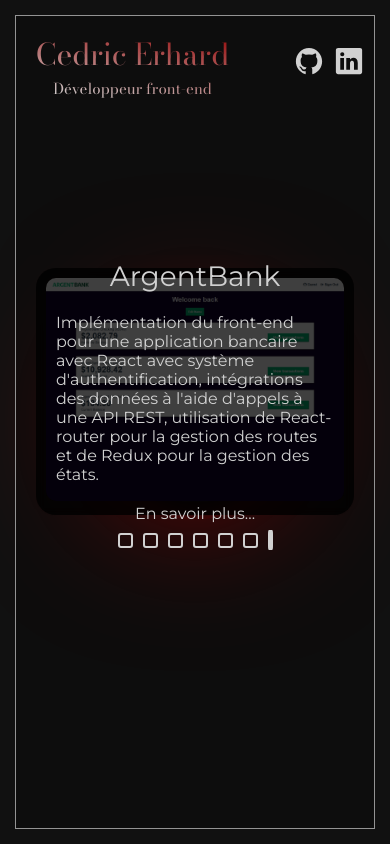
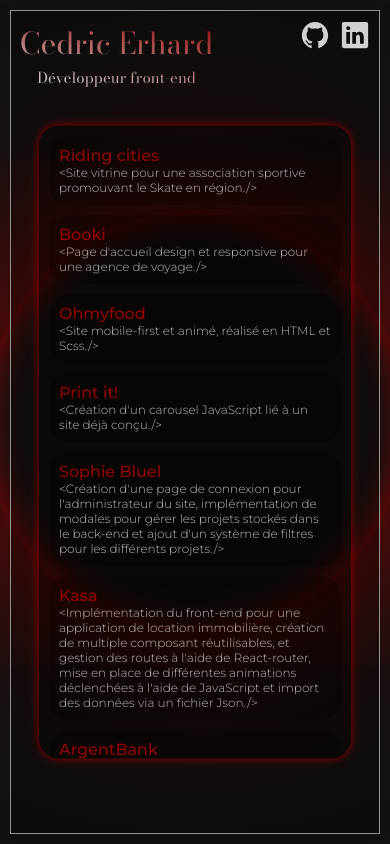
Before and after one commit to C05n/Portfolio, a Next.js app: page / in a window 390 px wide. Built offline with nearby package versions, Linux system fonts and the light colour scheme.

Commit message:
Add files via upload

```diff
--- a/src/app/page.js
+++ b/src/app/page.js
@@ -21,7 +21,7 @@
    }
   }, []);
   return (
-    <main>
+    <main data-scroll-target=".Projects_container">
       <Nav onToggleVisibility={handleToggleVisibility} />
       <Info />
       <Projects  isVisible={visibilityState.projets} />
--- a/src/components/info/info.module.css
+++ b/src/components/info/info.module.css
@@ -1,6 +1,8 @@
 .info_container {
-   position: absolute;
-   bottom: 30px;
+   position: fixed;
+   bottom: calc(var(--pad) * 2);
+   left: calc(var(--pad) * 2);
+   width: fit-content;
    background: linear-gradient(10deg, var(--font) 5%, var(--primary));
    background-clip: text;
    color: transparent;
@@ -18,7 +20,8 @@
 @media ( max-width: 991px) {
    .info_container {
       bottom: inherit;
-      top: 15px;
+      top: calc(var(--pad_responsive) * 2);
+      left: calc(var(--pad_responsive) * 2);
       .info_container_title {
          font-size: 30px
       }
@@ -26,5 +29,4 @@
          font-size: 15px;
       }
    }
-
 }
--- a/src/components/nav/nav.module.css
+++ b/src/components/nav/nav.module.css
@@ -1,5 +1,5 @@
 .nav {
-   position: absolute;
+   position: fixed;
    top: 100px;
    display: flex;
    flex-direction: column;
--- a/src/components/profiles/profiles.module.css
+++ b/src/components/profiles/profiles.module.css
@@ -1,7 +1,7 @@
 .profiles_container {
-   position: absolute;
-   bottom: 30px;
-   right: 30px;
+   position: fixed;
+   bottom: calc(var(--pad) * 2);
+   right: calc(var(--pad) * 2);
    display: flex;
    flex-direction: row;
    gap: 20px;
@@ -17,13 +17,12 @@
 @media ( max-width: 991px) {
    .profiles_container {
       bottom: inherit;
-      top: 30px;
-      right: 10px;
+      top: calc(var(--pad_responsive) *2);
+      right: calc(var(--pad_responsive) *2);
       gap: 10px;
       .profiles_container_icon {
          height: 30px;
          width: 30px;
       }
    }
-
 }
--- a/src/components/projects/projects.js
+++ b/src/components/projects/projects.js
@@ -1,37 +1,22 @@
 "use client"
 import Link from "next/link";
-import Image from "next/image";
 import React, { useState } from 'react';
 import style from "./projects.module.css";
 import projectsData from '../../data/projects.json';
 
 export default function Projects({ isVisible }) {
    if (!isVisible) return null;
-
    const [projects] = useState(projectsData);
-   const randomIndex = Math.floor(Math.random() * projects.length);
-   const [activeIndex, setActiveIndex] = useState(randomIndex);
-   const project = projects[activeIndex];
-
    return (
       <section className={style.projects_container}>
-         <div className={style.projects_card}>
-            <Image src={project.cover} className={style.projects_card_img}  width="660" height="495" layout="responsive" alt="Project cover" />
-            <div className={style.projects_card_info}>
-               <h3 className={style.projects_card_info_title}>{project.title}</h3>
-               <p className={style.projects_card_info__description}>{project.description}</p>
-               <Link href={project.link} className={style.projects_card_info_link} target="_blank">En savoir plus...</Link>
-            </div>
-         </div>
-         <div className={style.projects_selector}>
-            {projects.map((_, index) => (
-               <span
-                  key={index}
-                  className={`${style.projects_selector_dot} ${index === activeIndex ? style.active : ''}`}
-                  onClick={() => setActiveIndex(index)}
-               ></span>
+         {projects.map((project) => (
+               <div className= {style.projects_card} key={project.id}>
+                  <Link href={project.link} target="_blank">
+                     <h3 className={style.projects_title}>{project.title}</h3>
+                     <p className={style.projects_subtitle}>&#60;{project.description}/&#62;</p>
+                  </Link>
+               </div>
             ))}
-         </div>
       </section>
    )
 }
--- a/src/components/projects/projects.module.css
+++ b/src/components/projects/projects.module.css
@@ -1,89 +1,59 @@
 .projects_container {
-   position: relative;
+   position: fixed;
    top: 50%;
    left: 50%;
    transform: translateX(-50%) translateY(-50%);
-   width: fit-content;
+   display: flex;
+   flex-direction: column;
+   gap: 10px;
+   background-color: var(--background_alt);
+   padding: var(--pad);
+   border-radius: 20px;
+   box-shadow: 0 0 10px var(--primary);
+   width: 80%;
+   max-width: 600px;
+   max-height: 60vh;
+   overflow-y: scroll;
+   scrollbar-width: 0;
+   scrollbar-color: transparent transparent;
    .projects_card {
-      width: fit-content;
       background-color: var(--background_alt);
       border-radius: 20px;
-      padding: 20px;
-      backdrop-filter: blur(5px);
-      .projects_card_img {
-         border-radius: 10px;
-         max-width: 700px;
+      padding: 10px;
+      .projects_title {
+         color: var(--primary);
+         font-size: 20px;
+         font-weight: 500;
       }
-      .projects_card_info {
-         width: 100%;
-         height: 100%;
-         background-color: var(--projects_card_info_bg);
-         display: flex;
-         flex-direction: column;
-         align-items: center;
-         justify-content: center;
-         gap: 20px;
-         border-radius: 20px;
-         padding: 30px;
-         position: absolute;
-         top: 0;
-         left: 0;
-         opacity: 0;
-         .projects_card_info_title {
-            font-size: 40px;
-         }
-         .projects_card_info_description {
-            font-size: 20px;
-         }
-      }
-      .projects_card_info:hover {
-         opacity: 1;
+      .projects_subtitle {
+         font-size: 15px;
+         font-weight: 300;
+         opacity: 0.9;
       }
    }
-   .projects_selector {
-      width: 100%;
-      height: 50px;
-      display: flex;
-      justify-content: center;
-      align-items: center;
-      gap: 10px;
-      .projects_selector_dot {
-         width: 15px;
-         height: 15px;
-         border: 2px solid var(--font);
-         border-radius: 20%;
-         cursor: pointer;
-      }
-      .active {
-         background-color: var(--font);
-         height: 20px;
-         width: 5px;
+   .projects_card:hover {
+      background-color: #93000020;
+      color: var(--font_highlight);
+      box-shadow: 0 0 10px var(--primary);
+      transform: scale(105%);
+      transition: all 0.3s ease-in-out;
+      cursor: pointer;
+   }
+}
+@media ( max-width: 991px) {
+   .projects_container {
+      margin-top: 5%;
+      overflow-y: scroll;
+      max-height: 75vh;
+      padding: var(--pad_responsive);
+      .projects_card {
+
+         .projects_title {
+            font-size: 16px;
+         }
+         .projects_subtitle {
+            font-size: 12px;
+         }
       }
    }
 }
-@media (max-width: 991px) {
-   .projects_container {
-      width: fit-content;
-      top: 30%;
-      transform: translateX(-50%) translateY(0);
-   .projects_card {
-      max-width: 90vw;
-      padding: 10px;
-      .projects_card_img {
-
-      }
-      .projects_card_info {
-         padding: 20px;
-         opacity: 1;
-         .projects_card_info_title {
-            font-size: 28px;
-            font-weight: 400;
-         }
-         .projects_card_info_description {
-            font-size: 14px;
-            font-weight: 300 ;
-         }
-      }
-   }
-
-}}
--- a/src/styles/globals.css
+++ b/src/styles/globals.css
@@ -6,6 +6,9 @@
   --font: #d1d1d1;
   --font_highlight: #ffffff;
   --projects_card_info_bg: #000000c0;
+
+  --pad: 30px;
+  --pad_responsive: 10px;
 }
 * {
   margin: 0;
@@ -23,14 +26,10 @@
 }
 body {
   background-color: var(--background);
-  width: 100dvw;
-  height: 100dvh;
+  width: 100vw;
+  height: 100vh;
   color: var(--font);
-  overflow-x: hidden;
-  overflow-y: auto;
-  position: absolute;
-  bottom: 0;
-  left: 0;
+  position: fixed;
 }
 body::after {
   content: "";
@@ -38,42 +37,35 @@
   top: 50%;
   left: 50%;
   transform: translateX(-50%) translateY(-50%);
-  width: 600px;
-  height: 600px;
+  width: 50vh;
+  height: 50vh;
   border-radius: 50%;
-  animation: pulse 3s linear alternate infinite;
+  animation: pulse 9s ease-in-out infinite;
   z-index: -1;
 }
 main {
-  width: calc(100% - 60px);
-  height: calc(100% - 60px);
+  width: calc(100vw - var(--pad) * 2);
+  height: calc(100vh - var(--pad) * 2);
+  margin: var(--pad);
   background-color: var(--background_alt);
   border: 1px solid var(--foreground);
-  padding: 30px;
-  max-width: 2560px;
+  padding: var(--pad);
   position: relative;
-  top: 50%;
-  left: 50%;
-  transform: translateX(-50%) translateY(-50%);
 }
 @keyframes pulse {
-  0%{
+  0%, 50%, 100%{
     box-shadow: 0 0 80px var(--primary), inset 0 0 20px var(--primary);
   }
-  100% {
+  25%, 75% {
     box-shadow: 0 0 400px var(--primary), inset 0 0 80px var(--primary);
   }
 }
 @media ( max-width: 991px) {
-  body::after {
-    width: 50vw;
-    height: 50vw;
+  main {
+    width: calc(100% - var(--pad_responsive) * 2);
+    height: calc(100% - var(--pad_responsive) * 2);
+    margin: var(--pad_responsive);
+    min-height: fit-content;
+    padding: var(--pad_responsive);
   }
-  main {
-    width: calc(100% - 30px);
-    height: calc(100% - 30px);
-    min-height: fit-content;
-    padding: 20px;
-  }
-
 }
```
